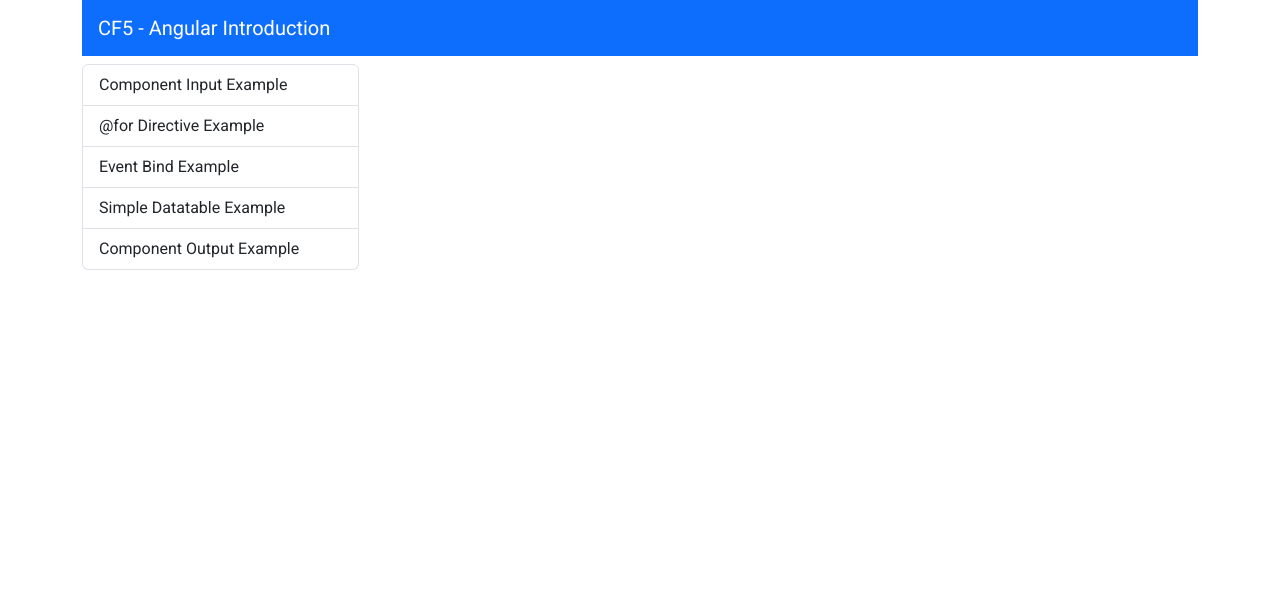
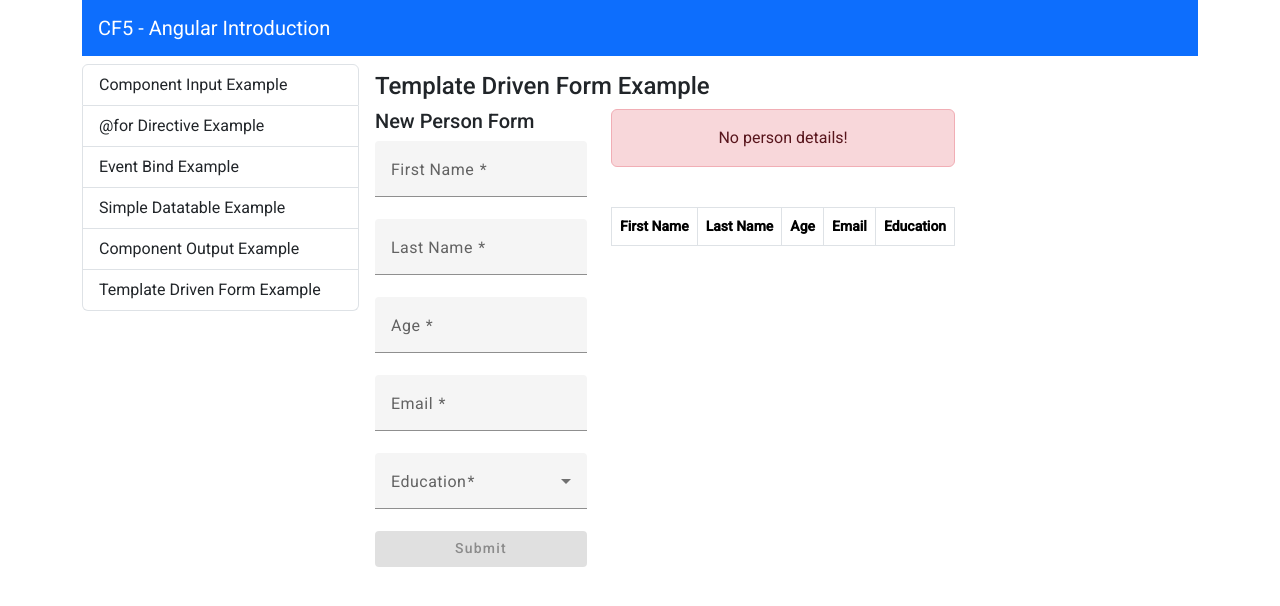
Before and after one commit to KonstantinosLougiakis/angular-introduction, an Angular app: page /template-driven-form-example in a window 1280 px wide. Before the commit this address led to /. Shown: the top 606 px of the page. Built offline with nearby package versions, Linux system fonts and the light colour scheme.

Commit message:
template driven forms

```diff
--- a/src/app/app.routes.ts
+++ b/src/app/app.routes.ts
@@ -5,6 +5,7 @@ import { ComponentInputExampleComponent } from './components/component-input-exa
 import { ForDirectiveExampleComponent } from './components/for-directive-example/for-directive-example.component';
 import { SimpleDatatableComponent } from './components/simple-datatable/simple-datatable.component';
 import { ComponentOutputExampleComponent } from './components/component-output-example/component-output-example.component';
+import { TemplateDrivenFormExampleComponent } from './components/template-driven-form-example/template-driven-form-example.component';
 
 export const routes: Routes = [
     { path: 'component-input-example', component: ComponentInputExampleComponent},
@@ -12,5 +13,6 @@ export const routes: Routes = [
     { path: 'event-bind-example', component: EventBindExampleComponent },
     { path: 'simple-datatable-example', component: SimpleDatatableComponent },
     { path: 'component-output-example', component: ComponentOutputExampleComponent},
+    { path: 'template-driven-form-example', component: TemplateDrivenFormExampleComponent},
     { path: '', component: WelcomeComponent },
 ];
--- /dev/null
+++ b/src/app/components/eperson-template-driven-form/eperson-template-driven-form.component.html
@@ -0,0 +1,108 @@
+<div class="d-flex flex-column">
+    <h5>New Person Form</h5>
+
+    <form #form="ngForm" class="d-flex flex-column">
+        <mat-form-field>
+            <mat-label>
+                First Name
+            </mat-label>
+            <input
+                matInput
+                ngModel
+                required
+                type="text"
+                name="givenName"
+                #givenName="ngModel"
+            >
+            @if (givenName.errors && givenName.errors["required"]) {
+                <mat-error> First Name is required </mat-error>
+            }
+        </mat-form-field>
+        <mat-form-field>
+            <mat-label>
+                Last Name
+            </mat-label>
+            <input
+                matInput
+                ngModel
+                required
+                type="text"
+                name="surName"
+                #surName="ngModel"
+            >
+            @if (surName.errors && surName.errors["required"]) {
+                <mat-error> Last Name is required </mat-error>
+            }
+        </mat-form-field>
+        <mat-form-field>
+            <mat-label>
+                Age
+            </mat-label>
+            <input
+                matInput
+                ngModel
+                required
+                type="number"
+                min="18"
+                max="100"
+                name="age"
+                #age="ngModel"
+            >
+            @if (age.errors && age.errors["required"]) {
+                <mat-error> Age is required </mat-error>
+            }
+            @if (age.errors && age.errors["min"]) {
+                <mat-error> Age must be &geq; 18 </mat-error>
+            }
+            @if (age.errors && age.errors["max"]) {
+                <mat-error> Age must be &leq; 100 </mat-error>
+            }
+        </mat-form-field>
+        <mat-form-field>
+            <mat-label>
+                Email
+            </mat-label>
+            <input
+                matInput
+                ngModel
+                required
+                type="text"
+                pattern="[a-zA-Z0-9\.\-]+@[a-zA-Z0-9\.\-]+\.[a-zA-Z]{2,}"
+                name="email"
+                #email="ngModel"
+            >
+            @if (email.errors && email.errors["required"]) {
+                <mat-error> Email is required </mat-error>
+            }
+            @if (email.errors && email.errors["pattern"]) {
+                <mat-error> Invalid Email </mat-error>
+            }
+        </mat-form-field>
+        <mat-form-field>
+            <mat-label>Education</mat-label>
+            <mat-select
+                    required
+                    ngModel
+                    name="education"
+                    type="text"
+                    #education="ngModel"
+            >
+            <mat-option value="Some college, no degree">Some college, no degree</mat-option>
+            <mat-option value="Master’s degree">Master’s degree</mat-option>
+            <mat-option value="Bachelor’s degree">Bachelor’s degree</mat-option>
+            <mat-option value="Associate’s degree">Associate’s degree</mat-option>
+            <mat-option value="High school diploma or equivalent">High school diploma or equivalent</mat-option>
+            <mat-option value="No formal education">No formal education</mat-option>
+            </mat-select>
+            @if (education.errors && education.errors["required"]) {
+                <mat-error> Education is required </mat-error>
+            }
+            </mat-form-field>
+    </form>
+    <button
+    click="onSubmit(form.value)"
+    mat-flat-button
+    color="primary"
+    [disabled]="form.invalid"
+    >Submit</button>
+</div>
--- /dev/null
+++ b/src/app/components/eperson-template-driven-form/eperson-template-driven-form.component.ts
@@ -0,0 +1,28 @@
+import { Component, EventEmitter, Output } from '@angular/core';
+import { MatFormFieldModule } from '@angular/material/form-field';
+import { MatInputModule } from '@angular/material/input';
+import { MatSelectModule } from '@angular/material/select';
+import { MatButtonModule } from '@angular/material/button';
+import { FormsModule } from '@angular/forms';
+import { EPerson } from 'src/app/shared/interfaces/person';
+
+@Component({
+  selector: 'app-eperson-template-driven-form',
+  standalone: true,
+  imports: [
+    FormsModule,
+    MatFormFieldModule,
+    MatInputModule,
+    MatSelectModule,
+    MatButtonModule,
+  ],
+  templateUrl: './eperson-template-driven-form.component.html',
+  styleUrl: './eperson-template-driven-form.component.css'
+})
+export class EpersonTemplateDrivenFormComponent {
+  @Output() person = new EventEmitter<EPerson>()
+  onSubmit(value:any) {
+    console.log(value as EPerson)
+    this.person.emit(value as EPerson);
+  }
+}
--- a/src/app/components/list-group-menu/list-group-menu.component.ts
+++ b/src/app/components/list-group-menu/list-group-menu.component.ts
@@ -16,5 +16,6 @@ export class ListGroupMenuComponent {
     { text: 'Event Bind Example', routerLink: 'event-bind-example' },
     { text: 'Simple Datatable Example', routerLink: 'simple-datatable-example'},
     { text: 'Component Output Example', routerLink: 'component-output-example'},
+    { text: 'Template Driven Form Example', routerLink: 'template-driven-form-example'}
   ];
 }
--- /dev/null
+++ b/src/app/components/template-driven-form-example/template-driven-form-example.component.html
@@ -0,0 +1,10 @@
+<h4>Template Driven Form Example</h4>
+
+<div class="d-flex gap-4">
+    <app-eperson-template-driven-form (person)="onPerson($event)"></app-eperson-template-driven-form>
+
+    <div class="d-flex flex-column gap-4">
+        <app-person-table [person]="currentPerson"></app-person-table>
+        <app-simple-datatable [data]="persons"></app-simple-datatable>
+    </div>
+</div>
--- /dev/null
+++ b/src/app/components/template-driven-form-example/template-driven-form-example.component.ts
@@ -0,0 +1,27 @@
+import { Component } from '@angular/core';
+import { EpersonTemplateDrivenFormComponent } from '../eperson-template-driven-form/eperson-template-driven-form.component';
+import { EPerson } from 'src/app/shared/interfaces/person';
+import { PersonTableComponent } from '../person-table/person-table.component';
+import { SimpleDatatableComponent } from '../simple-datatable/simple-datatable.component';
+
+@Component({
+  selector: 'app-template-driven-form-example',
+  standalone: true,
+  imports: [
+    EpersonTemplateDrivenFormComponent,
+    PersonTableComponent,
+    SimpleDatatableComponent,
+  ],
+  templateUrl: './template-driven-form-example.component.html',
+  styleUrl: './template-driven-form-example.component.css'
+})
+export class TemplateDrivenFormExampleComponent {
+
+  currentPerson: EPerson;
+  persons: EPerson[] = [];
+
+  onPerson(person: EPerson) {
+    this.currentPerson = person;
+    this.persons.push(person);
+  }
+}
```
Also changed, not shown: src/app/components/eperson-template-driven-form/eperson-template-driven-form.component.css (added), src/app/components/template-driven-form-example/template-driven-form-example.component.css (added), 1 other file (tests, documents, lock files or other folders).
